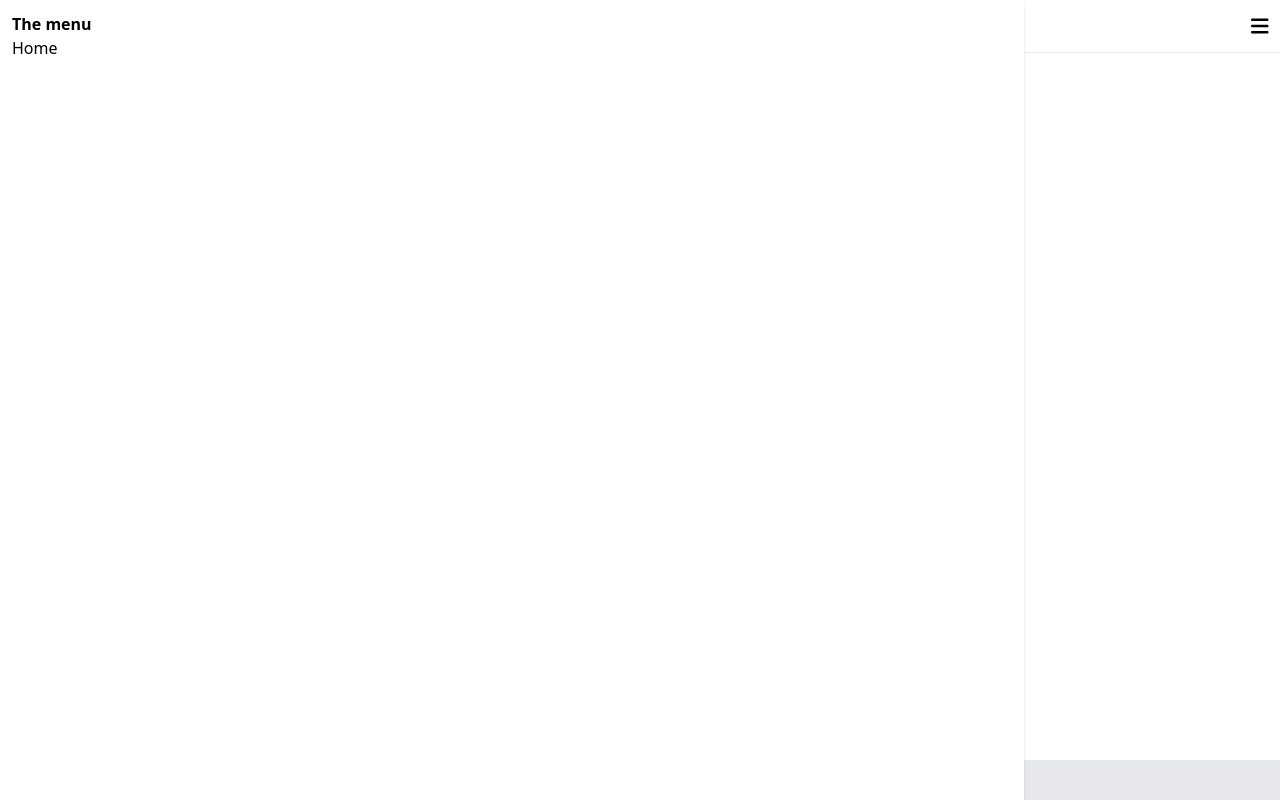
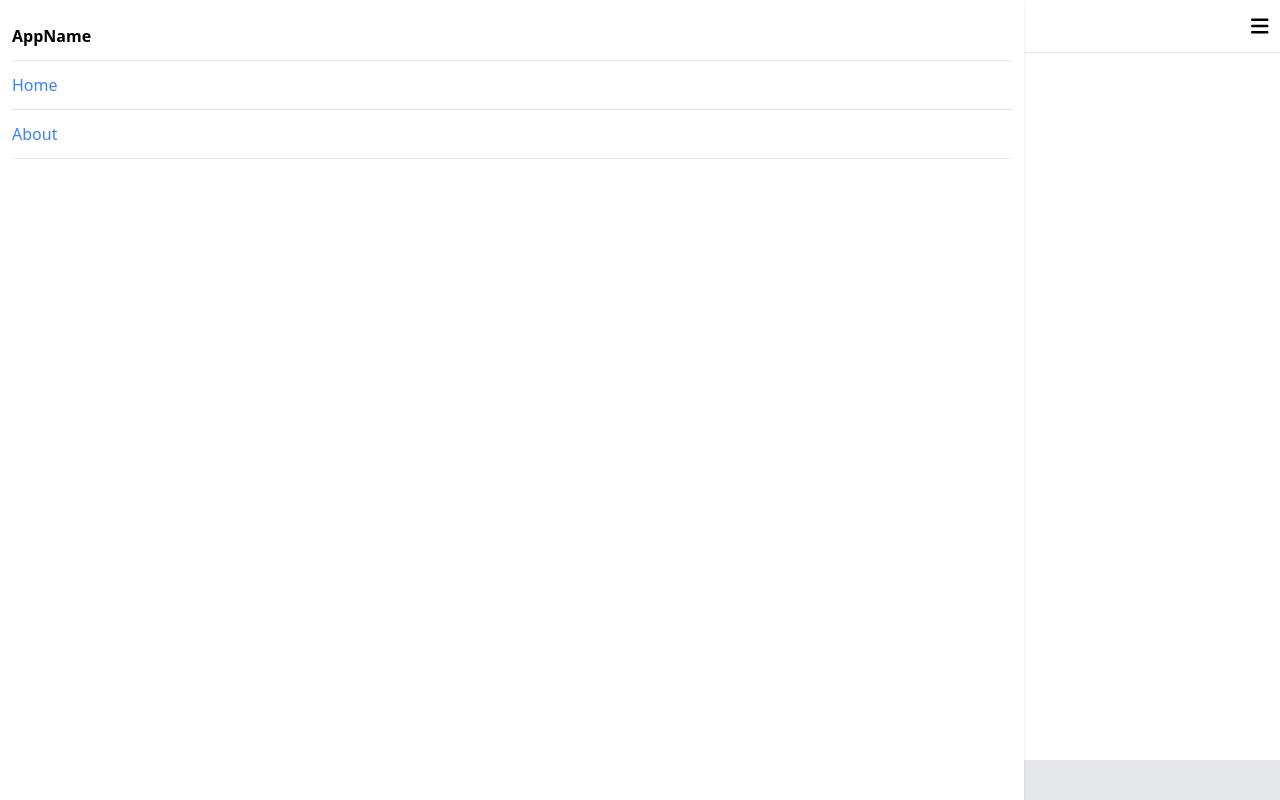
Before and after one commit to firdhair/mini_project, a React (Create React App) app: page /about in a window 1280 px wide. Both pictures are taken after a click on the icon 1259 px from the left and 25 px from the top of the page. Built offline with nearby package versions, Linux system fonts and the light colour scheme.

Commit message:
managing react with router

```diff
--- a/package.json
+++ b/package.json
@@ -14,6 +14,7 @@
     "postcss-cli": "^10.1.0",
     "react": "^18.2.0",
     "react-dom": "^18.2.0",
+    "react-router-dom": "^6.6.1",
     "react-scripts": "5.0.1",
     "react-spring": "^9.6.1",
     "tailwindcss": "^3.2.4",
--- a/src/App.js
+++ b/src/App.js
@@ -1,13 +1,34 @@
-import logo from './logo.svg';
+import { BrowserRouter as Router, Routes, Route, Link } from 'react-router-dom';
+
 import HelloWorld from './Components/HelloWorld';
 import Header from './Components/Header';
 import Footer from './Components/Footer';
+import Home from './View/Home';
+import About from './View/About';
+import React from 'react';
 
 function App() {
   return (
     <div className="App">
-      <Header/>
-      <HelloWorld name="Fira"/>
+      <Router>
+        {/* <ul>
+          <li>
+            <Link to="/" className='text-blue-500'>Home</Link>
+          </li>
+          <li>
+            <Link to="/about" className='text-blue-500'>About</Link>
+          </li>
+        </ul> */}
+
+        <Header/>
+        {/* <HelloWorld name="Fira"/> */}
+        <div className="p-3">
+          <Routes>
+            <Route path="/" element={<Home/>}/>
+            <Route path="/about" element={<About/>}/>
+          </Routes>
+        </div>
+      </Router>
       <Footer/>
     </div>
   );
--- a/src/Components/Navigation.js
+++ b/src/Components/Navigation.js
@@ -2,6 +2,8 @@ import React, { useState } from "react";
 import { FontAwesomeIcon } from "@fortawesome/react-fontawesome";
 import { faBars } from "@fortawesome/free-solid-svg-icons";
 import { useTransition, animated } from "react-spring";
+import { Link } from "react-router-dom";
+import NavigationMenu from "./NavigationMenu";
 
 function Navigation(){
     const [showMenu, setShowMenu] = useState(false)
@@ -38,14 +40,6 @@ function Navigation(){
             <span className="text-xl">
                 <FontAwesomeIcon icon={faBars} onClick={() => setShowMenu(!showMenu)}/>
             </span>
-            {/* { showMenu ? menu : null } */}
-            {/* {menuMask}
-            {menu} */}
-            {/* {
-                transitions.map(({ item, key, props }) =>
-                    item && <animated.div key={key} style={props}>v</animated.div>
-                )
-            } */}
             {/* {
             transitions((style, item) => (
                 item && <animated.div style={style} className="bg-black-t-50 fixed top-0 left-0 w-full h-full z-50"  onClick={() => setShowMenu(false)}></animated.div>
@@ -68,19 +62,10 @@ function Navigation(){
                 item &&
                 key &&
                 <animated.div key={key} style={style} className="fixed bg-white top-0 left-0 w-4/5 h-full z-50 shadow p-3">
-                    <span className="font-bold">The menu</span>
-                    <ul>
-                        <li>Home</li>
-
-                    </ul>
+                <NavigationMenu closeMenu={() => setShowMenu(false)}/>
                 </animated.div>
             ))
             }
-             {/* {
-            transitions((item, key, props) => (
-                item && key && <animated.div key={key} style={props}>v</animated.div>
-            ))
-            }  */}
         </nav>
     )
 }
--- /dev/null
+++ b/src/Components/NavigationMenu.js
@@ -0,0 +1,20 @@
+import React from "react";
+import { Link } from "react-router-dom";
+
+function NavigationMenu(props) {
+    return(
+        <div>
+            <div className="font-bold py-3">AppName</div>
+            <ul>
+                <li>
+                    <Link to="/" className='text-blue-500 py-3 border-t border-b block' onClick={props.closeMenu}>Home</Link>
+                </li>
+                <li>
+                    <Link to="/about" className='text-blue-500 py-3 border-b block' onClick={props.closeMenu}>About</Link>
+                </li>
+            </ul>
+        </div>
+    )
+}
+
+export default NavigationMenu
--- /dev/null
+++ b/src/View/About.js
@@ -0,0 +1,12 @@
+import React from "react";
+
+function About() {
+    return(
+        <div>
+            <h1 className="font-bold text-2xt mb-3">About Us</h1>
+            <p>This is about page content</p>
+        </div>
+    )
+}
+
+export default About
--- /dev/null
+++ b/src/View/Home.js
@@ -0,0 +1,9 @@
+import React from "react";
+
+function Home() {
+    return(
+        <p>ini Home</p>
+    )
+}
+
+export default Home
```
Also changed, not shown: 1 other file (tests, documents, lock files or other folders).
